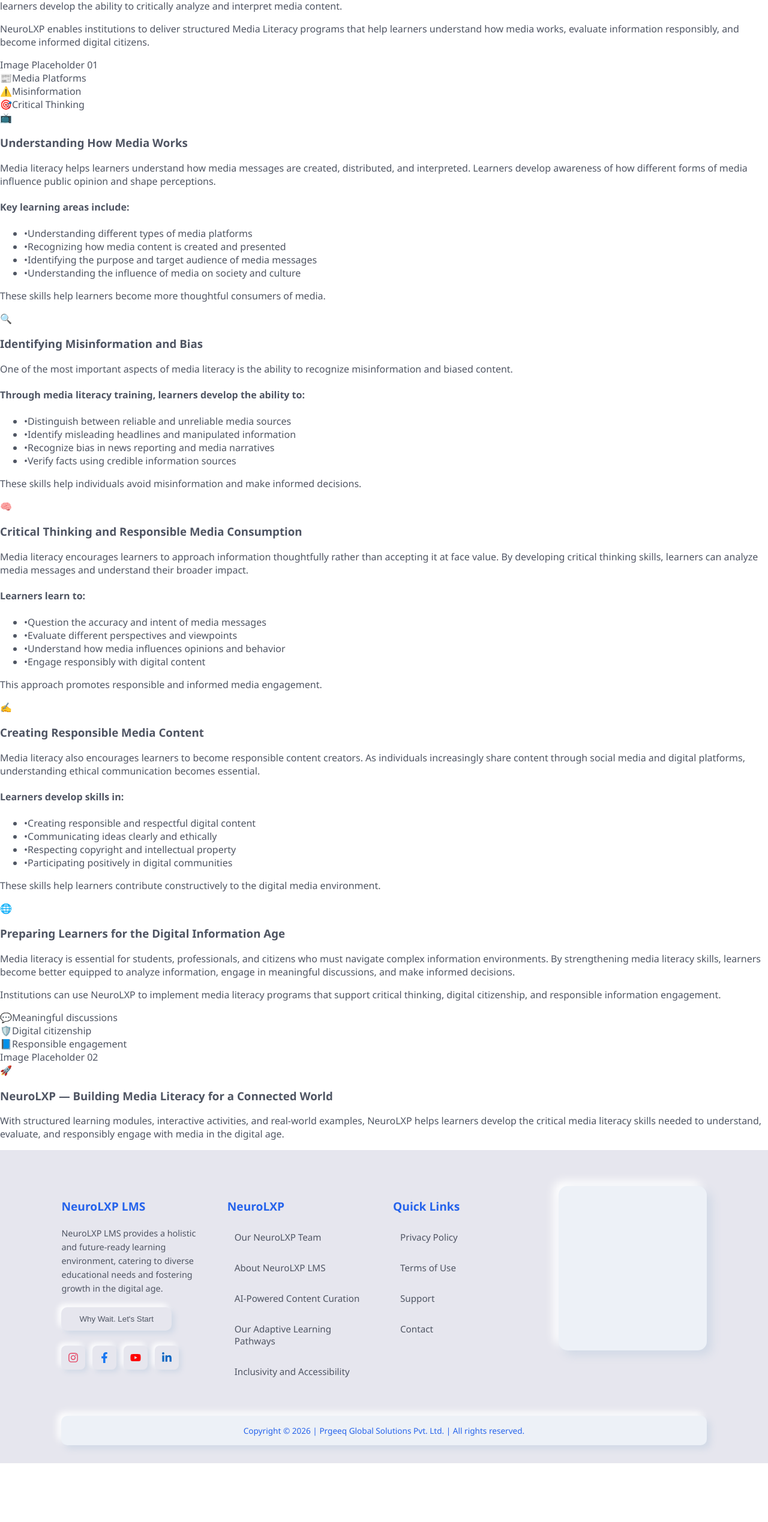
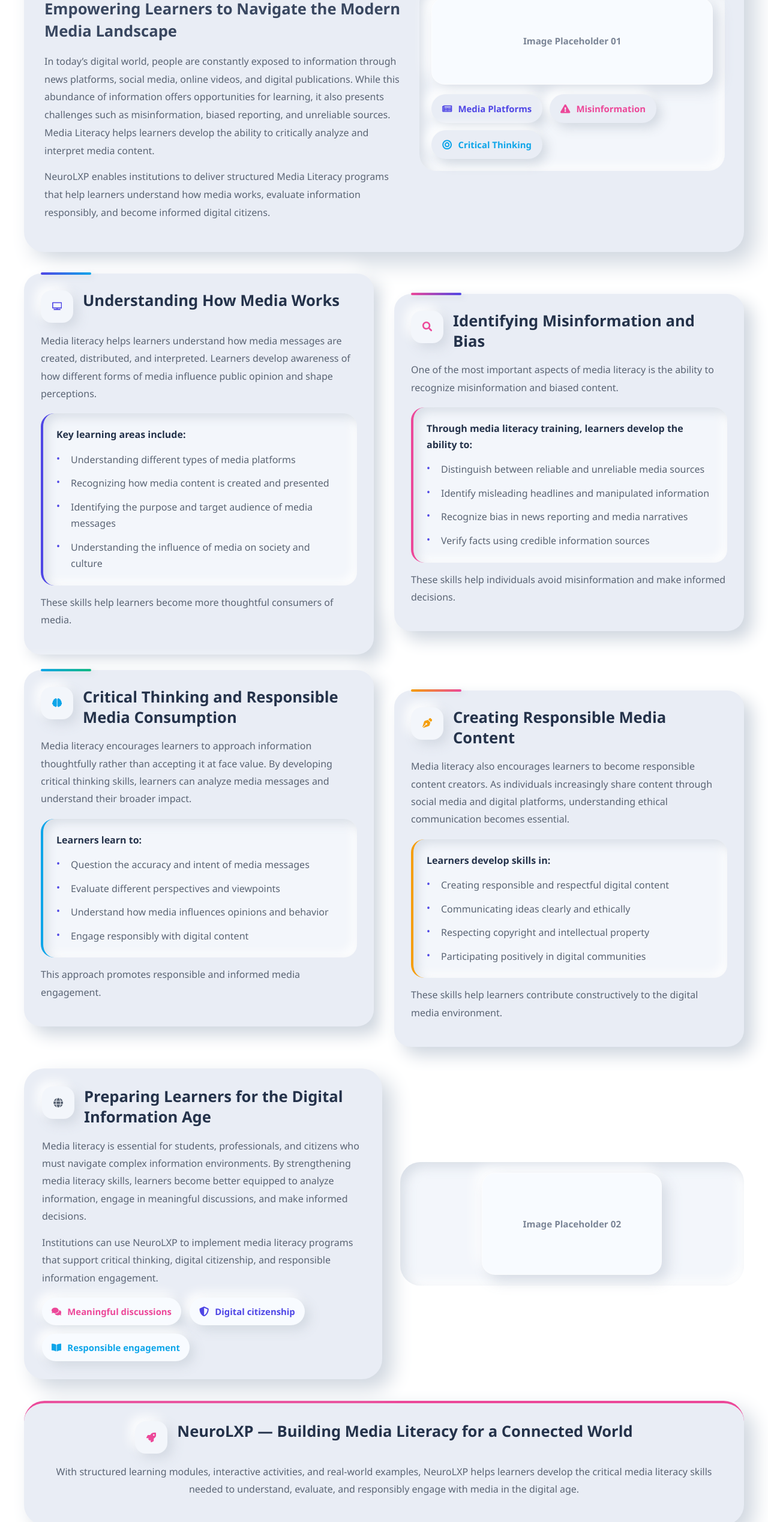
Before and after one commit to PRGEEQGlobalSolutionsPrivateLIT/LMS-Main-Pro, a Next.js app in the folder apps/learner-web/: page /media-literacy in a window 1280 px wide. Shown: the part 260-2797 px from the top of the page at 60% size. Before the commit the page ends 2699 px from the top, so only its background shows below. Built offline with nearby package versions, Linux system fonts and the light colour scheme; grey boxes are pictures that could not be loaded.

Commit message:
Update page.tsx

```diff
--- a/apps/learner-web/app/media-literacy/page.tsx
+++ b/apps/learner-web/app/media-literacy/page.tsx
@@ -1,4 +1,18 @@
 import "./media-literacy.css";
+import {
+  FaNewspaper,
+  FaExclamationTriangle,
+  FaBullseye,
+  FaTv,
+  FaSearch,
+  FaBrain,
+  FaPenNib,
+  FaGlobe,
+  FaComments,
+  FaShieldAlt,
+  FaBookOpen,
+  FaRocket,
+} from "react-icons/fa";
 
 const mediaUnderstandingPoints = [
   "Understanding different types of media platforms",
@@ -30,7 +44,7 @@
 
 export default function MediaLiteracyPage() {
   return (
-    <main className="page">
+    <main className="media-literacy-page page">
       <section className="heroSection">
         <div className="heroGrid">
           <div className="heroContent">
@@ -66,15 +80,15 @@
 
             <div className="floatingStats">
               <div className="statPill">
-                <span className="iconText">📰</span>
+                <FaNewspaper className="iconText" />
                 <span>Media Platforms</span>
               </div>
               <div className="statPill">
-                <span className="iconText">⚠️</span>
+                <FaExclamationTriangle className="iconText" />
                 <span>Misinformation</span>
               </div>
               <div className="statPill">
-                <span className="iconText">🎯</span>
+                <FaBullseye className="iconText" />
                 <span>Critical Thinking</span>
               </div>
             </div>
@@ -86,7 +100,7 @@
         <article className="contentCard">
           <div className="cardHeader">
             <div className="iconWrap">
-              <span className="iconText">📺</span>
+              <FaTv className="iconText" />
             </div>
             <h3>Understanding How Media Works</h3>
           </div>
@@ -119,7 +133,7 @@
         <article className="contentCard">
           <div className="cardHeader">
             <div className="iconWrap">
-              <span className="iconText">🔍</span>
+              <FaSearch className="iconText" />
             </div>
             <h3>Identifying Misinformation and Bias</h3>
           </div>
@@ -150,7 +164,7 @@
         <article className="contentCard">
           <div className="cardHeader">
             <div className="iconWrap">
-              <span className="iconText">🧠</span>
+              <FaBrain className="iconText" />
             </div>
             <h3>Critical Thinking and Responsible Media Consumption</h3>
           </div>
@@ -182,7 +196,7 @@
         <article className="contentCard">
           <div className="cardHeader">
             <div className="iconWrap">
-              <span className="iconText">✍️</span>
+              <FaPenNib className="iconText" />
             </div>
             <h3>Creating Responsible Media Content</h3>
           </div>
@@ -218,7 +232,7 @@
           <div className="highlightTextCard">
             <div className="cardHeader">
               <div className="iconWrap">
-                <span className="iconText">🌐</span>
+                <FaGlobe className="iconText" />
               </div>
               <h3>Preparing Learners for the Digital Information Age</h3>
             </div>
@@ -239,15 +253,15 @@
 
             <div className="miniFeatures">
               <div className="miniFeature">
-                <span className="iconText">💬</span>
+                <FaComments className="iconText" />
                 <span>Meaningful discussions</span>
               </div>
               <div className="miniFeature">
-                <span className="iconText">🛡️</span>
+                <FaShieldAlt className="iconText" />
                 <span>Digital citizenship</span>
               </div>
               <div className="miniFeature">
-                <span className="iconText">📘</span>
+                <FaBookOpen className="iconText" />
                 <span>Responsible engagement</span>
               </div>
             </div>
@@ -265,7 +279,7 @@
         <div className="highlightTextCard">
           <div className="cardHeader">
             <div className="iconWrap">
-              <span className="iconText">🚀</span>
+              <FaRocket className="iconText" />
             </div>
             <h3>NeuroLXP — Building Media Literacy for a Connected World</h3>
           </div>
```
